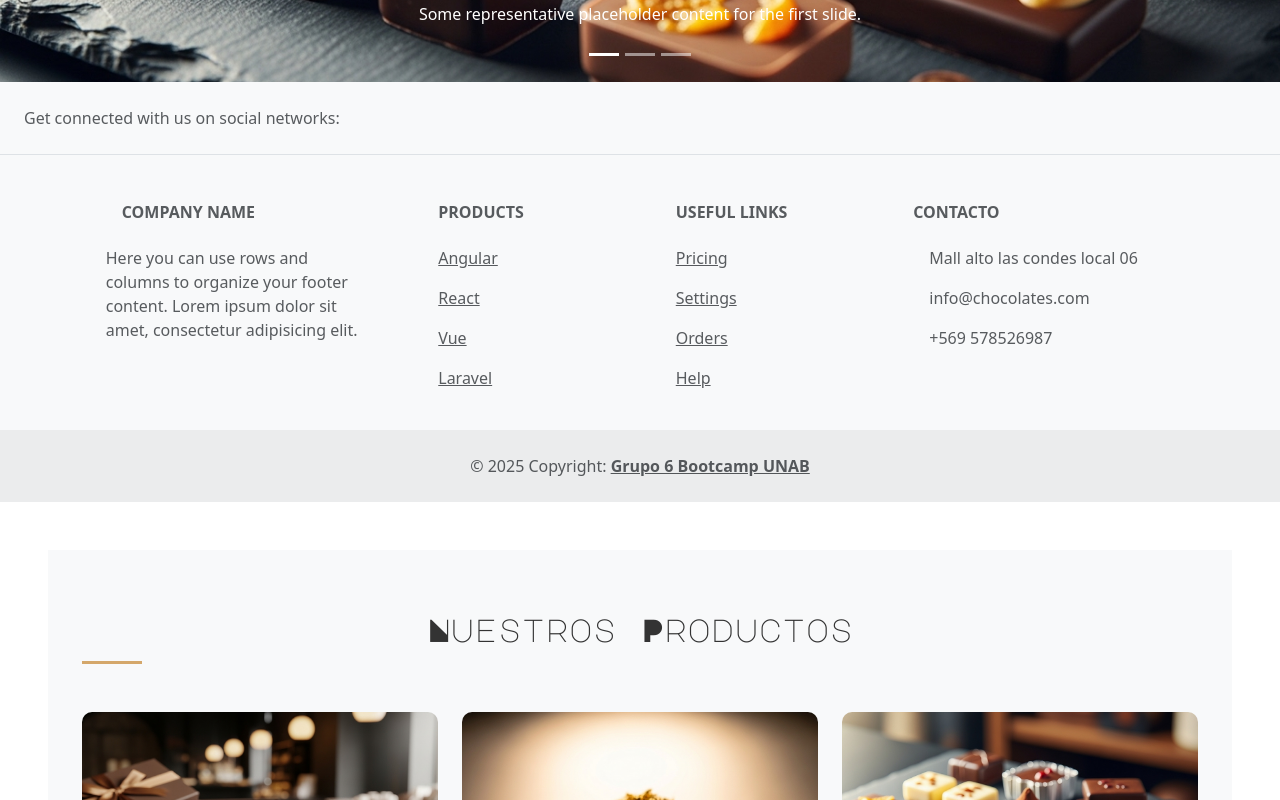
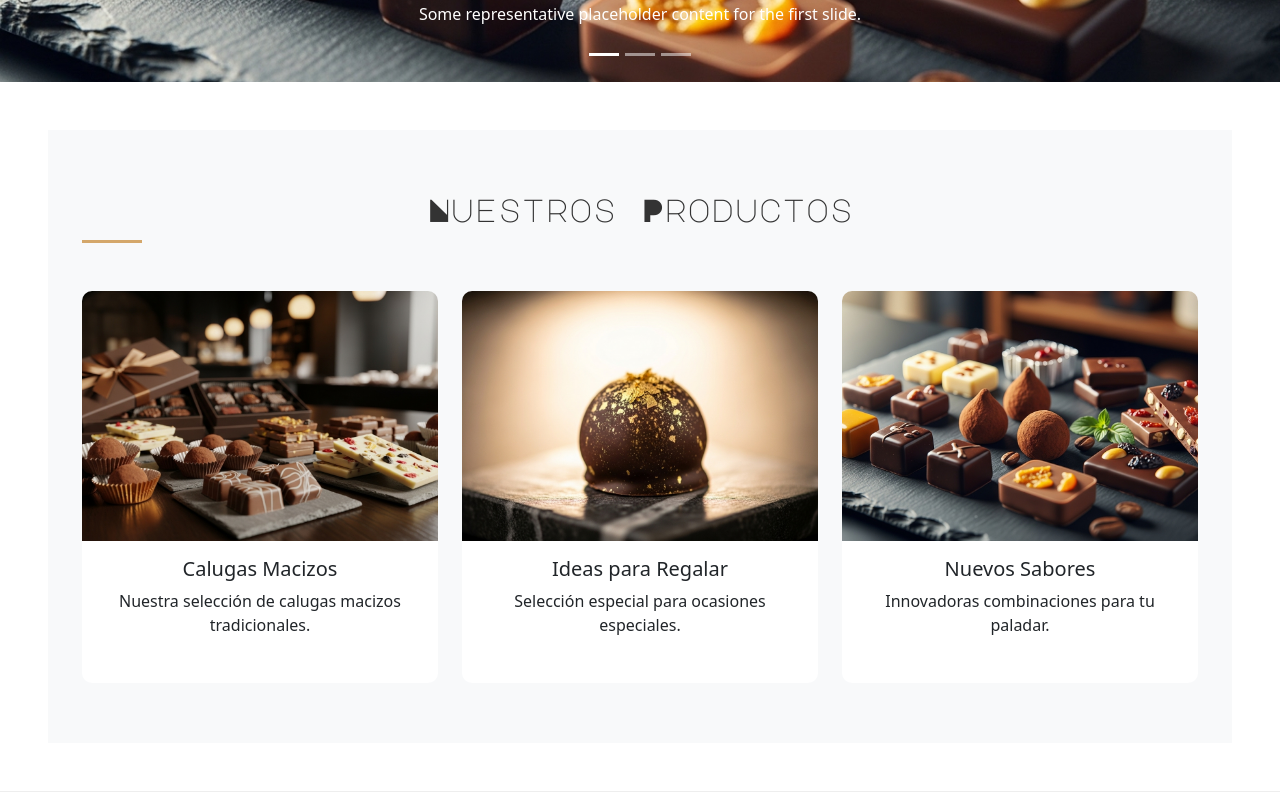
Before and after one commit to GRomanD3v/FinalModulo-6, a Vue app: page / in a window 1280 px wide. Shown: the part 500-1300 px from the top of the page. Built offline with nearby package versions, Linux system fonts and the light colour scheme.

Commit message:
se modifica template

```diff
--- a/src/App.vue
+++ b/src/App.vue
@@ -7,7 +7,6 @@ import { RouterView } from 'vue-router'
 
 <template>
     <Navbar />
-    <Carrousel />
+    <RouterView />
     <FooterComponent/>
-    <RouterView />
 </template>
--- a/src/views/Home.vue
+++ b/src/views/Home.vue
@@ -1,10 +1,12 @@
 <script setup>
-import Navbar from '../components/Navbar.vue';import Destacados from '../components/Destacados.vue';
+import Navbar from '../components/Navbar.vue'; import Destacados from '../components/Destacados.vue';
+import Carrousel from '../components/Carrousel.vue';
 
 </script>
 
 <template>
 
-    <Destacados/>
+    <Carrousel />
+    <Destacados />
 
 </template>
```
